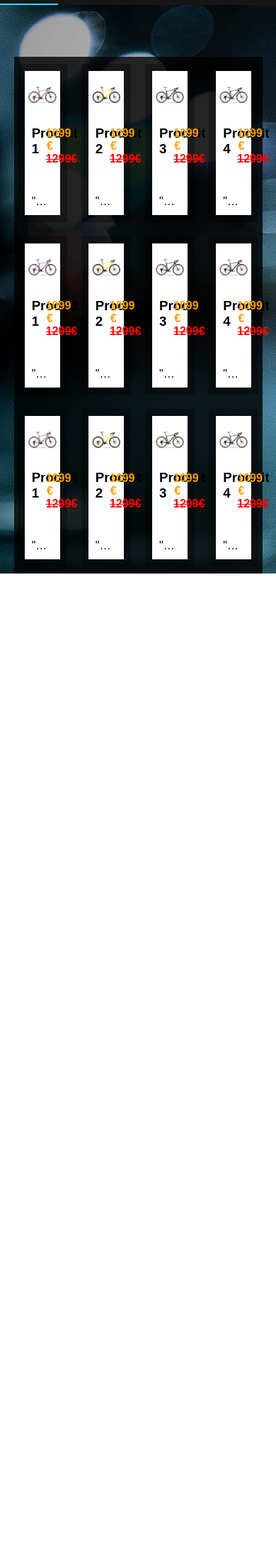
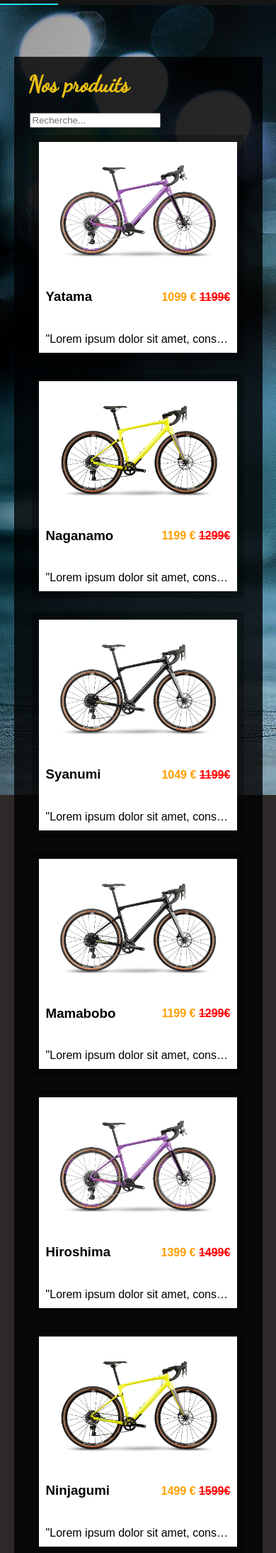
Before and after one commit to sachamutschler/5Bits_Dendo, a PHP site: page /produits in a window 390 px wide; the page is wider, and only the part inside the window is pictured. Shown: the part 80-2268 px from the top of that part at 71% size. Before the commit the page ends 888 px from the top of that part, so only its background shows below. Run offline with PHP 8.4, Linux system fonts and the light colour scheme.

Commit message:
Page produit responsive

```diff
--- a/View/produits.php
+++ b/View/produits.php
@@ -12,127 +12,137 @@
 </div>
 
 <div class="contenu">
+<h1 class="titre_page">Nos produits</h1>
+<input class=recherche type=text name="recherche" placeholder="Recherche..."><label for="recherche"></label>
+<div class="colonnes_container">
 <div class="colonne_gauche">
+    <table>
+        <tr><td>Electrique</td></tr>
+        <tr><td>Ville</td></tr>
+        <tr><td>VTT</td></tr>
+        <tr><td>Homme</td></tr>
+        <tr><td>Femme</td></tr>
+        <tr><td>Enfant</td></tr>
+        <tr><td>Personnalisable</td></tr>
+        <tr><td>Meilleures ventes</td></tr>
+        <tr><td>Trier par prix</td></tr>
+    </table>
 </div>
 <div class="colonne_droite">
     <div id="articles_produits">
         <div class="article_produits">
             <div class="article_container">
                 <img class="image" src="public/images/produits/image_produits_1.png" alt="produit_1">
-                <h3>Produit 1</h3>
-                <h4>1099 € <strike>1299€</strike></h4>
+                <h3>Yatama</h3>
+                <h4>1099 € <strike>1199€</strike></h4>
                 <p>"Lorem ipsum dolor sit amet, consectetur adipiscing elit, sed do eiusmod tempor incididunt ut labore et dolore magna aliqua. Ut enim ad minim veniam, quis nostrud exercitation ullamco laboris nisi ut aliquip ex ea commodo consequat. Duis aute irure dolor in reprehenderit in voluptate velit esse cillum dolore eu fugiat nulla pariatur. Excepteur sint occaecat cupidatat non proident, sunt in culpa qui officia deserunt mollit anim id est laborum."</p>
             </div>
-            <a class="bouton_produit" href="#">Produit 1</a>
+            <a class="bouton_produit" href="#">Yatama</a>
         </div>
         <div class="article_produits">
             <div class="article_container">
                 <img class="image" src="public/images/produits/image_produits_2.png" alt="produit_2">
-                <h3>Produit 2</h3>
-                <h4>1099 € <strike>1299€</strike></h4>
+                <h3>Naganamo</h3>
+                <h4>1199 € <strike>1299€</strike></h4>
                 <p>"Lorem ipsum dolor sit amet, consectetur adipiscing elit, sed do eiusmod tempor incididunt ut labore et dolore magna aliqua. Ut enim ad minim veniam, quis nostrud exercitation ullamco laboris nisi ut aliquip ex ea commodo consequat. Duis aute irure dolor in reprehenderit in voluptate velit esse cillum dolore eu fugiat nulla pariatur. Excepteur sint occaecat cupidatat non proident, sunt in culpa qui officia deserunt mollit anim id est laborum."</p>
             </div>
-            <a class="bouton_produit" href="#">Produit 2</a>
+            <a class="bouton_produit" href="#">Naganamo</a>
         </div>
         <div class="article_produits">
             <div class="article_container">
                 <img class="image" src="public/images/produits/image_produits_3.png" alt="produit_3">
-                <h3>Produit 3</h3>
-                <h4>1099 € <strike>1299€</strike></h4>
+                <h3>Syanumi</h3>
+                <h4>1049 € <strike>1199€</strike></h4>
                 <p>"Lorem ipsum dolor sit amet, consectetur adipiscing elit, sed do eiusmod tempor incididunt ut labore et dolore magna aliqua. Ut enim ad minim veniam, quis nostrud exercitation ullamco laboris nisi ut aliquip ex ea commodo consequat. Duis aute irure dolor in reprehenderit in voluptate velit esse cillum dolore eu fugiat nulla pariatur. Excepteur sint occaecat cupidatat non proident, sunt in culpa qui officia deserunt mollit anim id est laborum."</p>
             </div>
-            <a class="bouton_produit" href="#">Produit 3</a>
+            <a class="bouton_produit" href="#">Syanumi</a>
         </div>
         <div class="article_produits">
             <div class="article_container">
                 <img class="image" src="public/images/produits/image_produits_3.png" alt="produit_4">
-                <h3>Produit 4</h3>
-                <h4>1099 € <strike>1299€</strike></h4>
+                <h3>Mamabobo</h3>
+                <h4>1199 € <strike>1299€</strike></h4>
                 <p>"Lorem ipsum dolor sit amet, consectetur adipiscing elit, sed do eiusmod tempor incididunt ut labore et dolore magna aliqua. Ut enim ad minim veniam, quis nostrud exercitation ullamco laboris nisi ut aliquip ex ea commodo consequat. Duis aute irure dolor in reprehenderit in voluptate velit esse cillum dolore eu fugiat nulla pariatur. Excepteur sint occaecat cupidatat non proident, sunt in culpa qui officia deserunt mollit anim id est laborum."</p>
             </div>
-            <a class="bouton_produit" href="#">Produit 4</a>
+            <a class="bouton_produit" href="#">Mamabobo</a>
         </div>
-
-    </div>
-    <div id="articles_produits">
         <div class="article_produits">
             <div class="article_container">
                 <img class="image" src="public/images/produits/image_produits_1.png" alt="produit_1">
-                <h3>Produit 1</h3>
-                <h4>1099 € <strike>1299€</strike></h4>
+                <h3>Hiroshima</h3>
+                <h4>1399 € <strike>1499€</strike></h4>
                 <p>"Lorem ipsum dolor sit amet, consectetur adipiscing elit, sed do eiusmod tempor incididunt ut labore et dolore magna aliqua. Ut enim ad minim veniam, quis nostrud exercitation ullamco laboris nisi ut aliquip ex ea commodo consequat. Duis aute irure dolor in reprehenderit in voluptate velit esse cillum dolore eu fugiat nulla pariatur. Excepteur sint occaecat cupidatat non proident, sunt in culpa qui officia deserunt mollit anim id est laborum."</p>
             </div>
-            <a class="bouton_produit" href="#">Produit 1</a>
+            <a class="bouton_produit" href="#">Hiroshima</a>
         </div>
         <div class="article_produits">
             <div class="article_container">
                 <img class="image" src="public/images/produits/image_produits_2.png" alt="produit_2">
-                <h3>Produit 2</h3>
-                <h4>1099 € <strike>1299€</strike></h4>
+                <h3>Ninjagumi</h3>
+                <h4>1499 € <strike>1599€</strike></h4>
                 <p>"Lorem ipsum dolor sit amet, consectetur adipiscing elit, sed do eiusmod tempor incididunt ut labore et dolore magna aliqua. Ut enim ad minim veniam, quis nostrud exercitation ullamco laboris nisi ut aliquip ex ea commodo consequat. Duis aute irure dolor in reprehenderit in voluptate velit esse cillum dolore eu fugiat nulla pariatur. Excepteur sint occaecat cupidatat non proident, sunt in culpa qui officia deserunt mollit anim id est laborum."</p>
             </div>
-            <a class="bouton_produit" href="#">Produit 2</a>
+            <a class="bouton_produit" href="#">Ninjagumi</a>
         </div>
         <div class="article_produits">
             <div class="article_container">
                 <img class="image" src="public/images/produits/image_produits_3.png" alt="produit_3">
-                <h3>Produit 3</h3>
+                <h3>Mangavelo</h3>
                 <h4>1099 € <strike>1299€</strike></h4>
                 <p>"Lorem ipsum dolor sit amet, consectetur adipiscing elit, sed do eiusmod tempor incididunt ut labore et dolore magna aliqua. Ut enim ad minim veniam, quis nostrud exercitation ullamco laboris nisi ut aliquip ex ea commodo consequat. Duis aute irure dolor in reprehenderit in voluptate velit esse cillum dolore eu fugiat nulla pariatur. Excepteur sint occaecat cupidatat non proident, sunt in culpa qui officia deserunt mollit anim id est laborum."</p>
             </div>
-            <a class="bouton_produit" href="#">Produit 3</a>
+            <a class="bouton_produit" href="#">Mangavelo</a>
         </div>
         <div class="article_produits">
             <div class="article_container">
                 <img class="image" src="public/images/produits/image_produits_3.png" alt="produit_4">
-                <h3>Produit 4</h3>
+                <h3>Sushiresto</h3>
                 <h4>1099 € <strike>1299€</strike></h4>
                 <p>"Lorem ipsum dolor sit amet, consectetur adipiscing elit, sed do eiusmod tempor incididunt ut labore et dolore magna aliqua. Ut enim ad minim veniam, quis nostrud exercitation ullamco laboris nisi ut aliquip ex ea commodo consequat. Duis aute irure dolor in reprehenderit in voluptate velit esse cillum dolore eu fugiat nulla pariatur. Excepteur sint occaecat cupidatat non proident, sunt in culpa qui officia deserunt mollit anim id est laborum."</p>
             </div>
-            <a class="bouton_produit" href="#">Produit 4</a>
+            <a class="bouton_produit" href="#">Sushiresto</a>
         </div>
-
-    </div>
-    <div id="articles_produits">
         <div class="article_produits">
             <div class="article_container">
                 <img class="image" src="public/images/produits/image_produits_1.png" alt="produit_1">
-                <h3>Produit 1</h3>
+                <h3>Velonuma</h3>
                 <h4>1099 € <strike>1299€</strike></h4>
                 <p>"Lorem ipsum dolor sit amet, consectetur adipiscing elit, sed do eiusmod tempor incididunt ut labore et dolore magna aliqua. Ut enim ad minim veniam, quis nostrud exercitation ullamco laboris nisi ut aliquip ex ea commodo consequat. Duis aute irure dolor in reprehenderit in voluptate velit esse cillum dolore eu fugiat nulla pariatur. Excepteur sint occaecat cupidatat non proident, sunt in culpa qui officia deserunt mollit anim id est laborum."</p>
             </div>
-            <a class="bouton_produit" href="#">Produit 1</a>
+            <a class="bouton_produit" href="#">Velonuma</a>
         </div>
         <div class="article_produits">
             <div class="article_container">
                 <img class="image" src="public/images/produits/image_produits_2.png" alt="produit_2">
-                <h3>Produit 2</h3>
+                <h3>Osaka</h3>
                 <h4>1099 € <strike>1299€</strike></h4>
                 <p>"Lorem ipsum dolor sit amet, consectetur adipiscing elit, sed do eiusmod tempor incididunt ut labore et dolore magna aliqua. Ut enim ad minim veniam, quis nostrud exercitation ullamco laboris nisi ut aliquip ex ea commodo consequat. Duis aute irure dolor in reprehenderit in voluptate velit esse cillum dolore eu fugiat nulla pariatur. Excepteur sint occaecat cupidatat non proident, sunt in culpa qui officia deserunt mollit anim id est laborum."</p>
             </div>
-            <a class="bouton_produit" href="#">Produit 2</a>
+            <a class="bouton_produit" href="#">Osaka</a>
         </div>
         <div class="article_produits">
             <div class="article_container">
                 <img class="image" src="public/images/produits/image_produits_3.png" alt="produit_3">
-                <h3>Produit 3</h3>
+                <h3>Monfuji</h3>
                 <h4>1099 € <strike>1299€</strike></h4>
                 <p>"Lorem ipsum dolor sit amet, consectetur adipiscing elit, sed do eiusmod tempor incididunt ut labore et dolore magna aliqua. Ut enim ad minim veniam, quis nostrud exercitation ullamco laboris nisi ut aliquip ex ea commodo consequat. Duis aute irure dolor in reprehenderit in voluptate velit esse cillum dolore eu fugiat nulla pariatur. Excepteur sint occaecat cupidatat non proident, sunt in culpa qui officia deserunt mollit anim id est laborum."</p>
             </div>
-            <a class="bouton_produit" href="#">Produit 3</a>
+            <a class="bouton_produit" href="#">Monfuji</a>
         </div>
         <div class="article_produits">
             <div class="article_container">
                 <img class="image" src="public/images/produits/image_produits_3.png" alt="produit_4">
-                <h3>Produit 4</h3>
+                <h3>Tokyo</h3>
                 <h4>1099 € <strike>1299€</strike></h4>
                 <p>"Lorem ipsum dolor sit amet, consectetur adipiscing elit, sed do eiusmod tempor incididunt ut labore et dolore magna aliqua. Ut enim ad minim veniam, quis nostrud exercitation ullamco laboris nisi ut aliquip ex ea commodo consequat. Duis aute irure dolor in reprehenderit in voluptate velit esse cillum dolore eu fugiat nulla pariatur. Excepteur sint occaecat cupidatat non proident, sunt in culpa qui officia deserunt mollit anim id est laborum."</p>
             </div>
-            <a class="bouton_produit" href="#">Produit 4</a>
+            <a class="bouton_produit" href="#">Tokyo</a>
         </div>
 
     </div>
 </div>
+</div>
+</div>
 
 
 </body>
--- a/public/css/produits.css
+++ b/public/css/produits.css
@@ -1,21 +1,37 @@
-#presentation {
+.recherche {
+    position: relative;
+        left: 22px;
+}
+td {
     color: white;
+    border: 1px solid white;
+    padding: 10px;
+}
+table {
+    margin: 20px;
+}
+
+td:hover {
+    color: black;
+    border: 1px solid white;
+    background-color: #eac013;
+}
+.colonnes_container {
+    display: flex;
+    flex-direction: row;
+
+}
+.colonne_gauche {
+    width: 200px;
+    height: 100%;
+}
+
+.colonne_droite {
+    width: 75%;
+}
+#articles_produits {
     display: flex;
     flex-wrap: wrap;
-}
-
-#presentation p {
-    height: min-content;
-    text-align: justify;
-}
-
-#presentation img {
-    width: calc(50% - 40px);
-    padding: 20px;
-}
-
-#articles_produits {
-    display: flex;
     justify-content: center;
 }
 
@@ -80,10 +96,6 @@
     background:#0eb2ba;
 }
 
-#presentation .bouton {
-    margin-top:0px;
-}
-
 .bouton:hover {
     background: #0b8e94;
 }
@@ -132,3 +144,43 @@
     height:1080px;
     margin-top: 20px;
 }
+
+
+/* responsive */
+@media only screen and (max-width: 1400px) {
+
+    .article_produits {
+        width: 40%;
+    }
+}
+
+@media only screen and (max-width: 800px) {
+    .colonne_gauche {
+        display: none;
+        justify-content: center;
+    }
+    .colonne_droite {
+        width: 100%;
+    }
+    .colonnes_container {
+        justify-content: center;
+
+    }
+
+@media only screen and (max-width: 600px) {
+    .article_produits {
+        width: 80%;
+    }
+    .colonne_gauche {
+        display: none;
+        justify-content: center;
+    }
+    .colonne_droite {
+        width: 100%;
+    }
+    .colonnes_container {
+        justify-content: center;
+
+    }
+
+}
```
